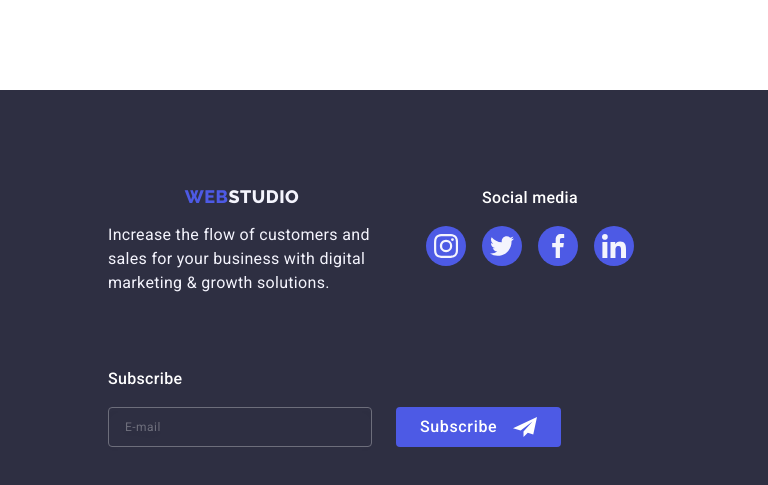
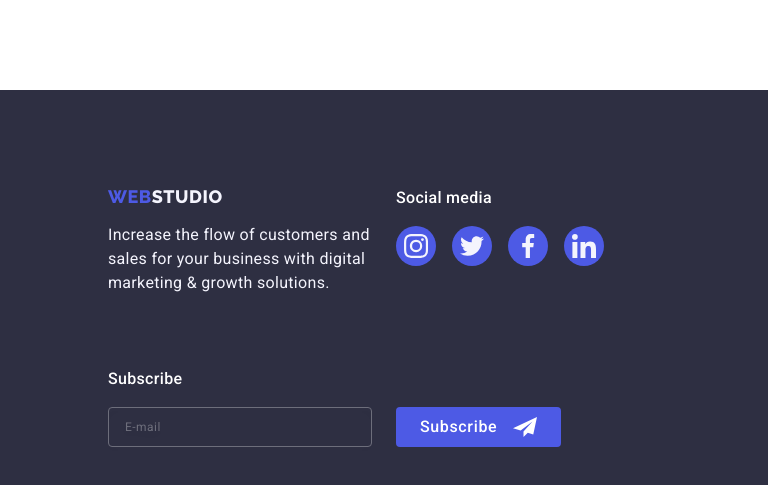
Before and after one commit to OlesyaLo/goit-markup-hw-07, a plain HTML site: page index.html in a window 768 px wide. Shown: the part 2197-2682 px from the top of the page. Drawn offline with nearby package versions, Linux system fonts and the light colour scheme.

Commit message:
add final styles for tablet footer

```diff
--- a/css/styles.css
+++ b/css/styles.css
@@ -628,7 +628,6 @@ textarea {
 
 .footer-soc-container {
   text-align: center;
-  margin: 0 auto;
 }
 
 .footer-soc-title {
@@ -752,7 +751,7 @@ textarea {
 }
 
 /* Tablet */
-@media screen and (min-width: 768px) {
+@media screen and (min-width: 768px) and (max-width: 1157px) {
   .footer-general-container {
     max-width: 584px;
     display: flex;
@@ -764,6 +763,15 @@ textarea {
 
   .footer-text-container {
     margin-bottom: 0;
+    text-align: left;
+  }
+
+  .footer-container-text {
+    width: 264px;
+  }
+
+  .footer-soc-container {
+    text-align: left;
   }
 
   .footer-soc-list {
```
